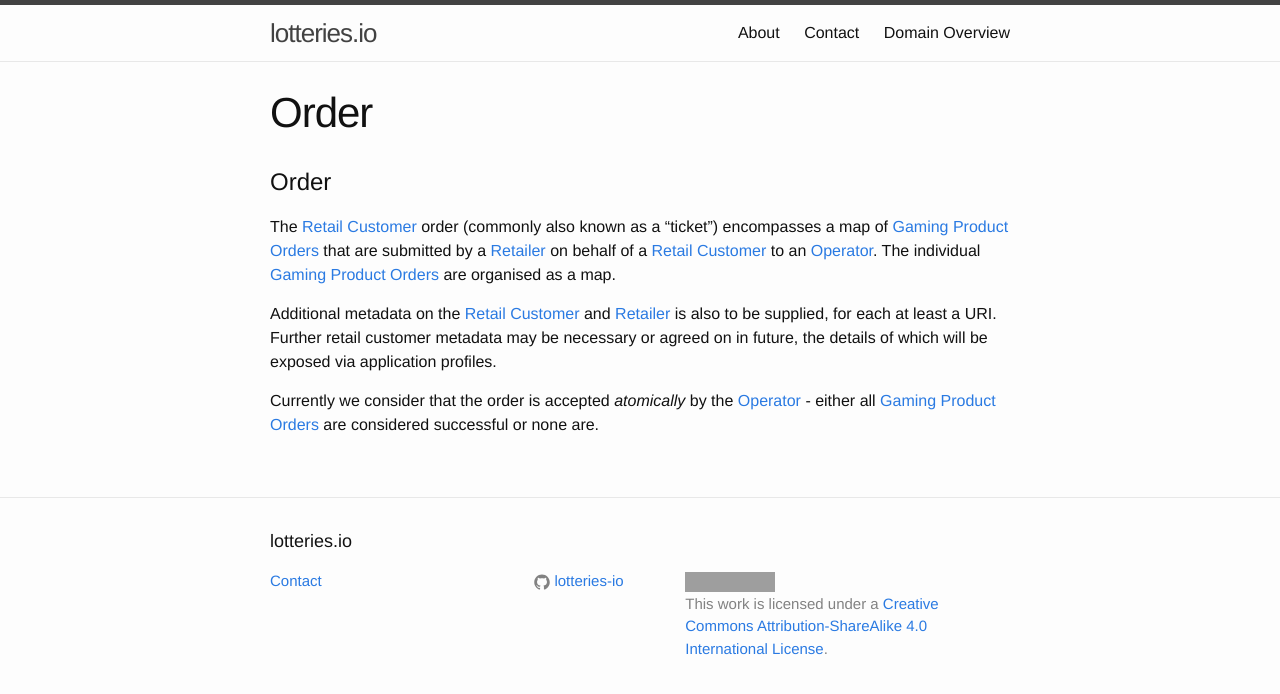
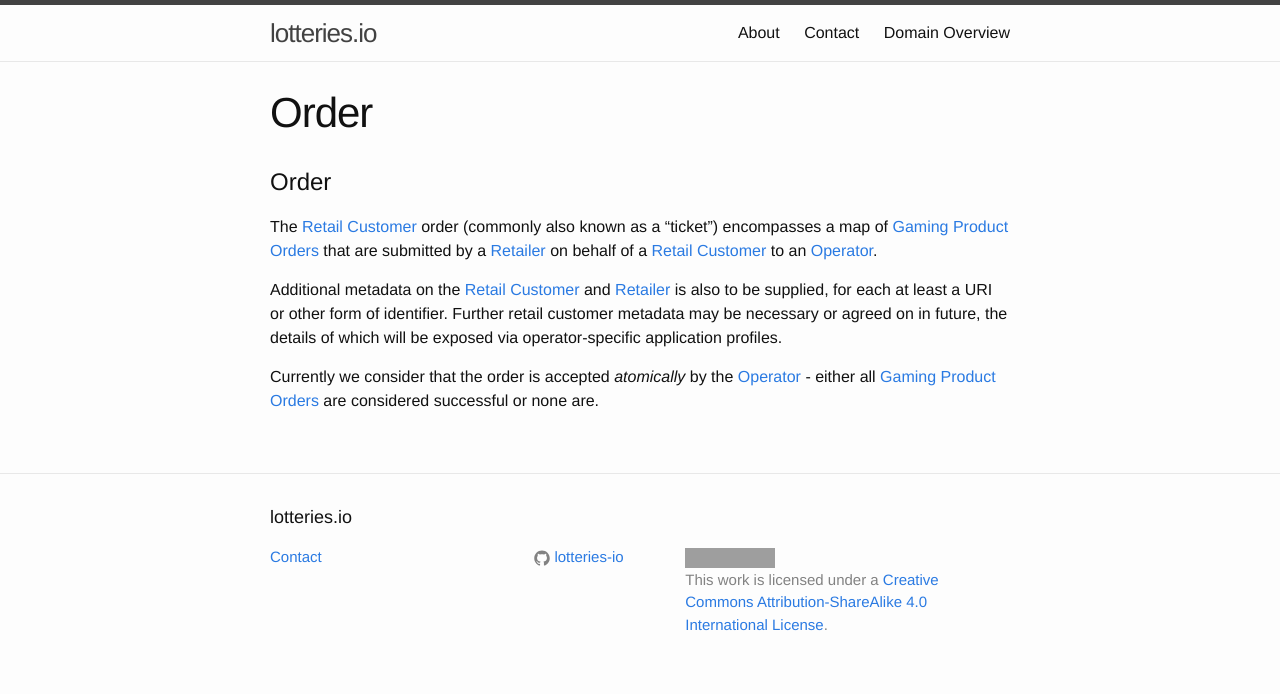
Before and after one commit to lotteries-io/lotteries-io.github.io, a Jekyll site: the page built from _concepts/order.md, in a window 1280 px wide. Shown: the top 694 px of the page. Built offline with Jekyll 4.4.1, drawn with Linux system fonts in a browser that asks for light colours; grey boxes are pictures that could not be loaded.

Commit message:
Update order.md

```diff
--- a/_concepts/order.md
+++ b/_concepts/order.md
@@ -4,8 +4,8 @@ title: Order
 ---
 # Order
 
-The [Retail Customer](retail-customer) order (commonly also known as a "ticket") encompasses a map of [Gaming Product Orders](gaming-product-order) that are submitted by a [Retailer](retailer) on behalf of a [Retail Customer](retail-customer) to an [Operator](operator). The individual [Gaming Product Orders](gaming-product-order) are organised as a map.
+The [Retail Customer](retail-customer) order (commonly also known as a "ticket") encompasses a map of [Gaming Product Orders](gaming-product-order) that are submitted by a [Retailer](retailer) on behalf of a [Retail Customer](retail-customer) to an [Operator](operator).
 
-Additional metadata on the [Retail Customer](retail-customer) and [Retailer](retailer) is also to be supplied, for each at least a URI. Further retail customer metadata may be necessary or agreed on in future, the details of which will be exposed via application profiles.
+Additional metadata on the [Retail Customer](retail-customer) and [Retailer](retailer) is also to be supplied, for each at least a URI or other form of identifier. Further retail customer metadata may be necessary or agreed on in future, the details of which will be exposed via operator-specific application profiles.
 
 Currently we consider that the order is accepted *atomically* by the [Operator](operator) - either all [Gaming Product Orders](gaming-product-order) are considered successful or none are.
```
